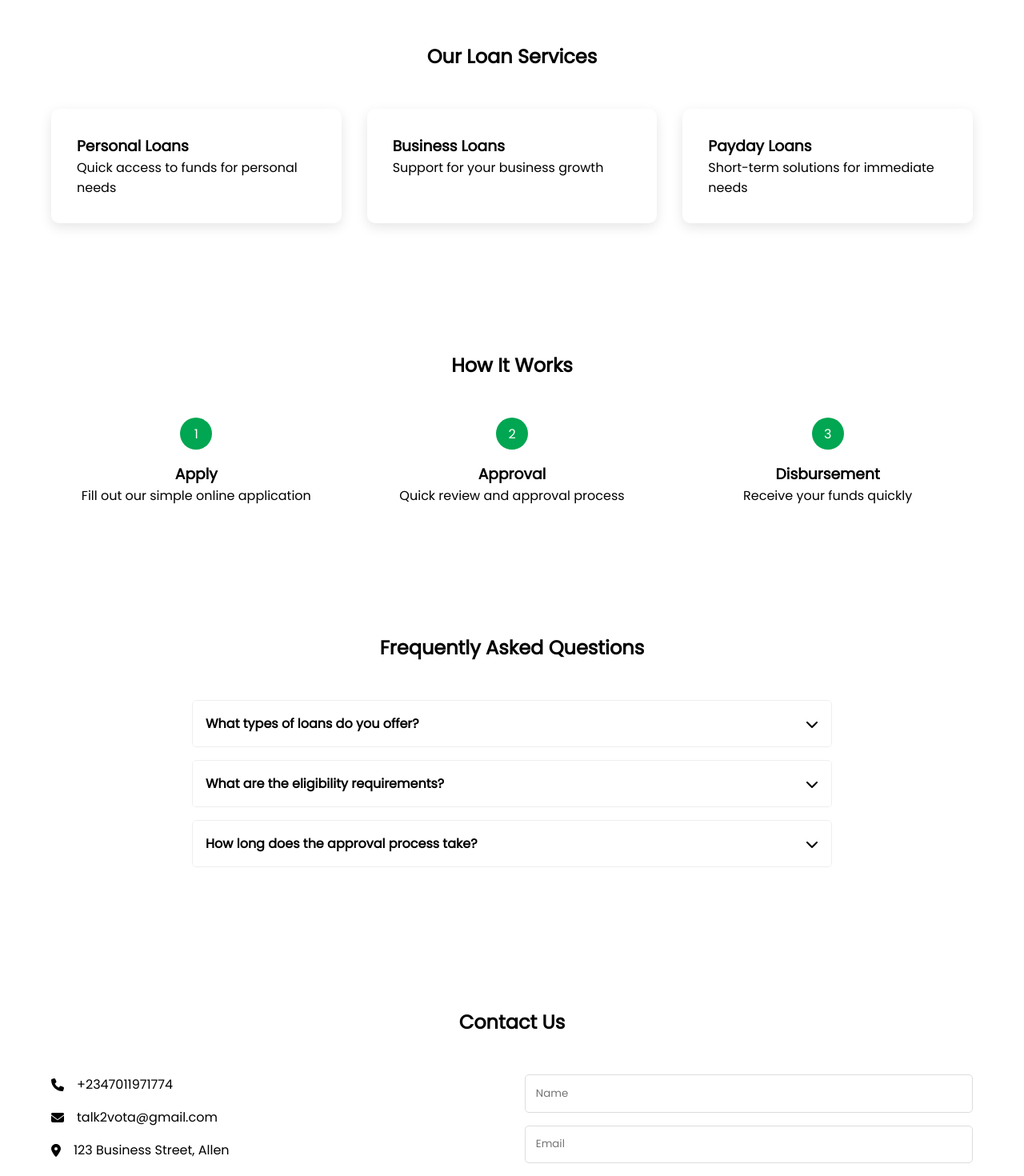
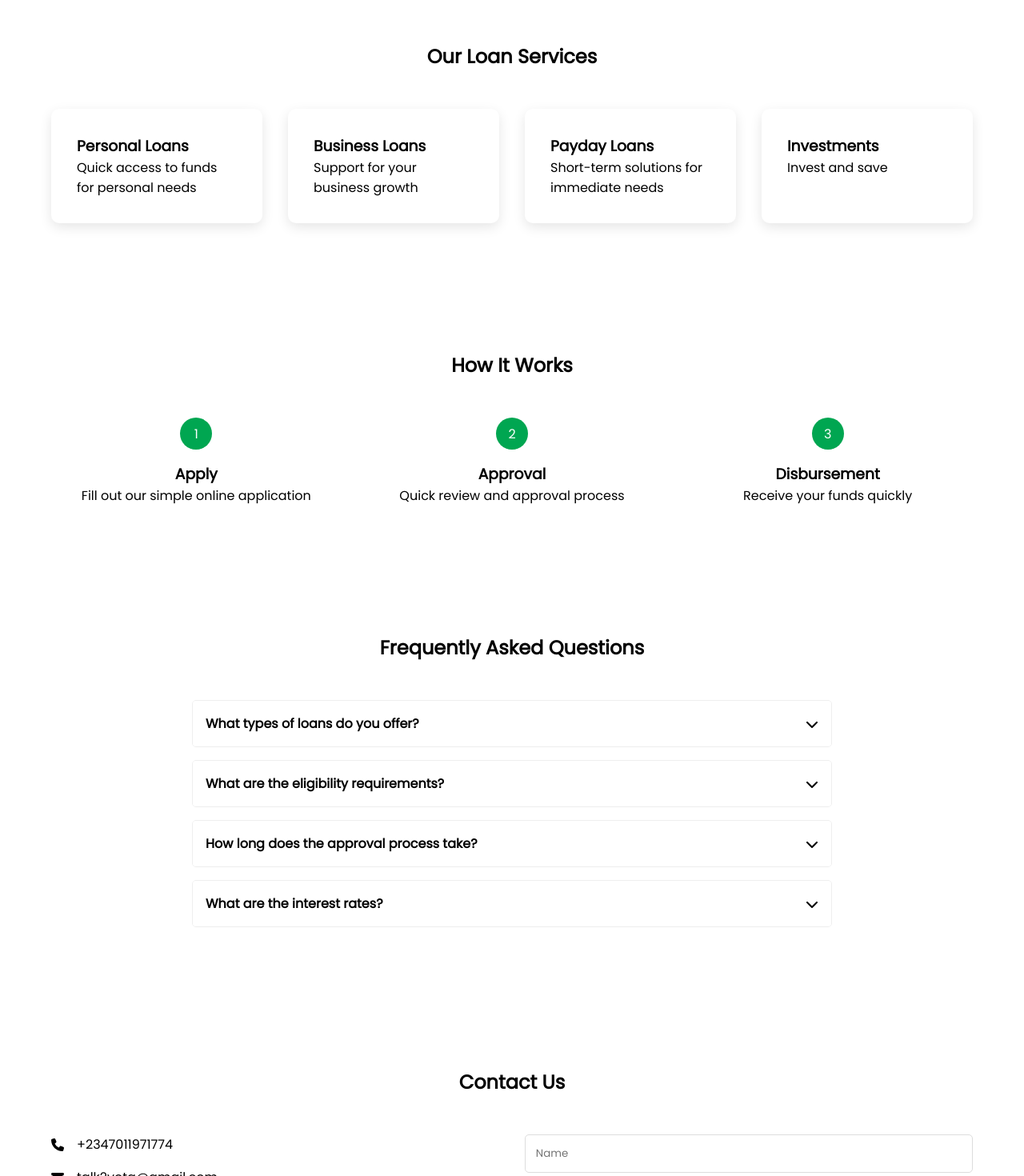
Before and after one commit to ewa-edun/Vota-2nd, a React (Vite) app: page / in a window 1280 px wide. Shown: the part 1120-2590 px from the top of the page at 80% size. Built offline with nearby package versions, Linux system fonts and the light colour scheme.

Commit message:
faq and service

```diff
--- a/src/Page.jsx
+++ b/src/Page.jsx
@@ -33,6 +33,10 @@ const Page = () => {
     {
       question: "How long does the approval process take?",
       answer: "Most applications are processed within 24-48 hours."
+    },
+    {
+      question: "What are the interest rates?",
+      answer: "There are low interest rates with no hidden charges."
     }
   ];
 
@@ -100,6 +104,10 @@ const Page = () => {
             <h3>Payday Loans</h3>
             <p>Short-term solutions for immediate needs</p>
           </div>
+          <div className="service-card">
+            <h3>Investments</h3>
+            <p>Invest and save</p>
+          </div>
         </div>
       </section>
 
@@ -162,7 +170,7 @@ const Page = () => {
             </div>
             <div className="info-item">
               <FontAwesomeIcon icon={faLocationDot} />
-              <p>123 Business Street, Allen </p>
+              <p>Allen, Ikeja </p>
             </div>
           </div>
           <form className="contact-form">
```
Also changed, not shown: 1 other file (tests, documents, lock files or other folders).
